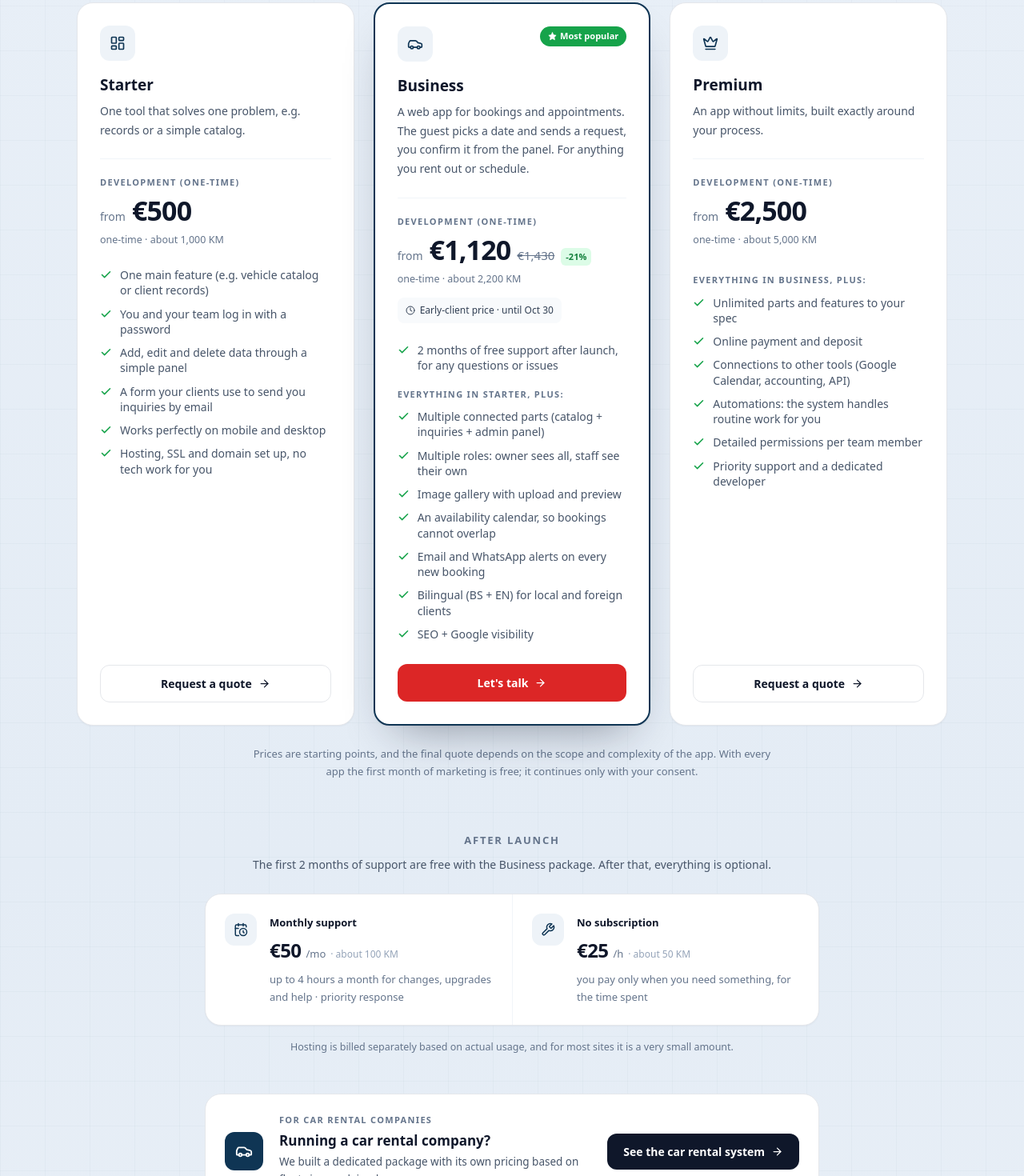
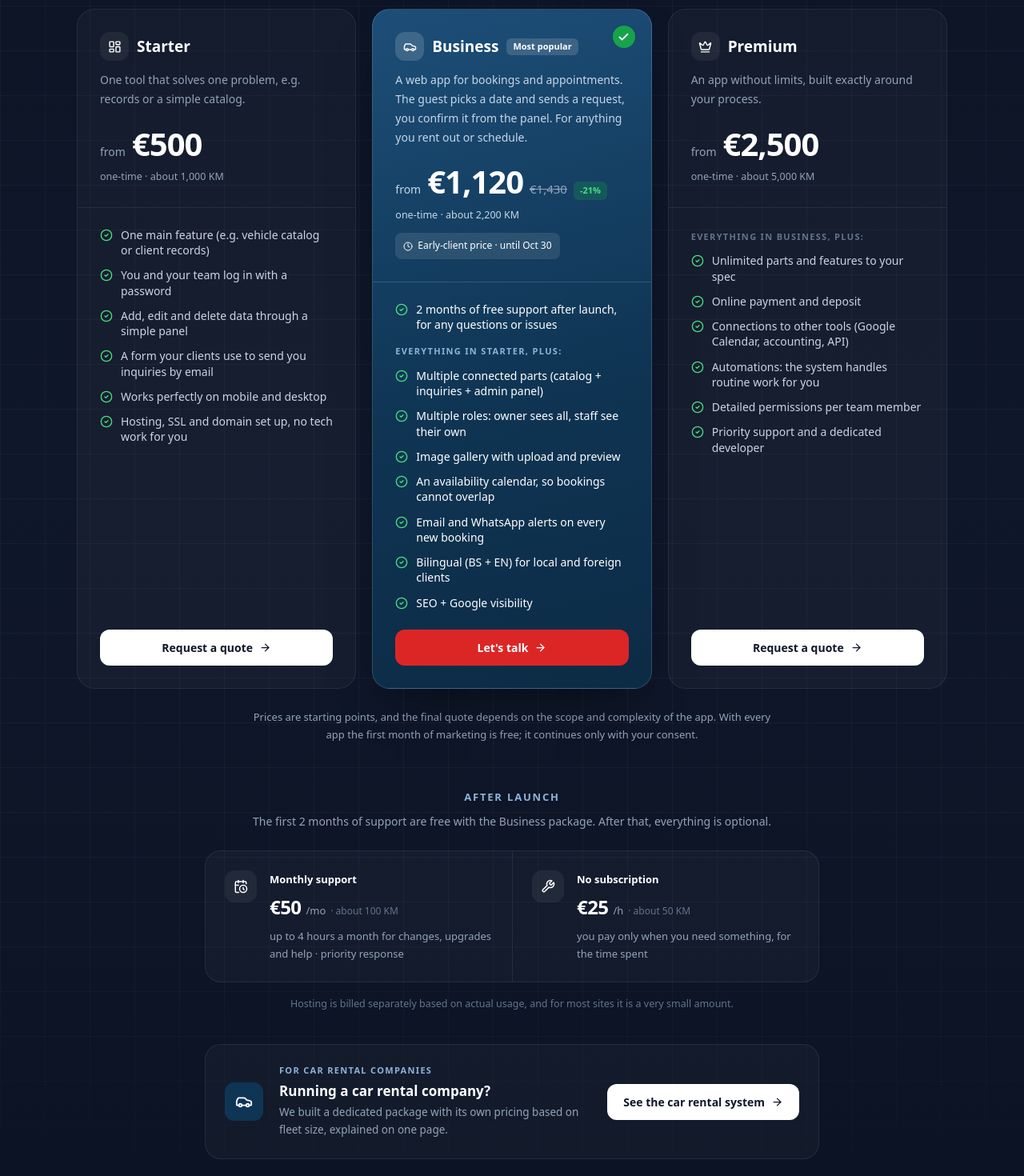
Before and after one commit to Bakeee99/mehiccdev, a Next.js app: page / in a window 1280 px wide. Shown: the part 6640-8110 px from the top of the page at 80% size. Built offline with nearby package versions, Linux system fonts and the light colour scheme.

Commit message:
feat: tamni cjenovnik aplikacija po referenci, marketing paketi odvojeni

```diff
--- a/components/sections/Pricing.tsx
+++ b/components/sections/Pricing.tsx
@@ -24,11 +24,11 @@
 "use client";
 
 import {
-  ArrowRight, Check, Clock, Star, LayoutDashboard, Car, Crown, Rocket, TrendingUp,
+  ArrowRight, Check, CircleCheck, Clock, Star, LayoutDashboard, Car, Crown, Rocket, TrendingUp,
   CalendarClock, Wrench, type LucideIcon,
 } from "lucide-react";
 import { useLanguage } from "@/components/ui/LanguageProvider";
-import { PlanCard, SOFT } from "@/components/ui/kit";
+import { PlanCard } from "@/components/ui/kit";
 
 type AppPlan = { name: string; tag: string; price: string; alt?: string; kmNote?: string; oldPrice?: string; promoNote?: string; discountBadge?: string; ctaLabel?: string; monthly: string; from?: boolean; gift: string; features: string[] };
 type MktPlan = { alt?: string; name: string; tag: string; price: string; note: string; features: string[] };
@@ -238,17 +238,69 @@ const PRICING: Record<"bs" | "en", PricingData> = {
 
 const APP_ICONS: LucideIcon[] = [LayoutDashboard, Car, Crown];
 const MKT_ICONS: LucideIcon[] = [Rocket, TrendingUp, Star];
+const isHeader = (f: string) => f.startsWith("SVE") || f.startsWith("EVERYTHING");
 
-/* zaglavlje bloka, isto kao u ostalim sekcijama */
-function Head({ eyebrow, h, accent, sub }: { eyebrow: string; h: string; accent?: string; sub: string }) {
+function Head({ eyebrow, h, accent, sub, dark = false }: { eyebrow: string; h: string; accent?: string; sub: string; dark?: boolean }) {
   return (
     <div className="mx-auto max-w-2xl text-center">
-      <p className="text-[13px] font-semibold uppercase tracking-[0.14em] text-[#64748B]">{eyebrow}</p>
-      <h2 className="mt-4 text-[32px] leading-[1.12] sm:text-[44px] font-semibold tracking-[-0.03em] text-[#0F172A]">
-        {h}{accent && <> <span className="text-[#0F3554]">{accent}</span></>}
+      <p className={`text-[13px] font-semibold uppercase tracking-[0.14em] ${dark ? "text-[#8FB3D9]" : "text-[#64748B]"}`}>{eyebrow}</p>
+      <h2 className={`mt-4 text-[32px] leading-[1.12] sm:text-[44px] font-semibold tracking-[-0.03em] ${dark ? "text-white" : "text-[#0F172A]"}`} style={{ textWrap: "balance" }}>
+        {h}{accent && <> <span className={dark ? "text-[#8FB3D9]" : "text-[#0F3554]"}>{accent}</span></>}
       </h2>
-      <p className="mx-auto mt-5 max-w-xl text-[16px] leading-relaxed text-[#475569]">{sub}</p>
+      <p className={`mx-auto mt-5 max-w-xl text-[16px] leading-relaxed ${dark ? "text-[#94A3B8]" : "text-[#475569]"}`}>{sub}</p>
     </div>
+  );
+}
+
+function AppCard({ plan, icon: Icon, featured, d }: { plan: AppPlan; icon: LucideIcon; featured: boolean; d: (typeof PRICING)["bs"] }) {
+  return (
+    <article
+      className={`relative flex flex-col rounded-[22px] border ${featured ? "border-white/15" : "border-white/[0.08] bg-white/[0.03]"}`}
+      style={featured ? { background: "linear-gradient(165deg, #1D4E78 0%, #0F3554 55%, #0C2B45 100%)", boxShadow: "0 30px 60px -30px rgba(0,0,0,0.6)" } : undefined}
+    >
+      {featured && (
+        <span className="absolute right-5 top-5 grid h-7 w-7 place-items-center rounded-full bg-[#16A34A] text-white"><Check size={15} strokeWidth={3} /></span>
+      )}
+      <div className="p-6 sm:p-7">
+        <div className="flex flex-wrap items-center gap-2.5 pr-10">
+          <span className={`grid h-9 w-9 place-items-center rounded-xl ${featured ? "bg-white/15" : "bg-white/[0.06]"} text-white`}><Icon size={17} /></span>
+          <h3 className="text-[19px] font-semibold text-white">{plan.name}</h3>
+          {featured && <span className="rounded-md bg-white/15 px-2 py-0.5 text-[11px] font-semibold text-white">{d.popular}</span>}
+        </div>
+        <p className={`mt-3 text-[14px] leading-relaxed ${featured ? "text-[#C7D7E8]" : "text-[#94A3B8]"}`}>{plan.tag}</p>
+        <p className="mt-6 flex flex-wrap items-baseline gap-x-2">
+          {plan.from && <span className={`text-[14px] ${featured ? "text-[#C7D7E8]" : "text-[#94A3B8]"}`}>{d.from}</span>}
+          <span className="text-[40px] leading-none font-semibold tracking-tight text-white tabular-nums">{plan.price}</span>
+          {plan.oldPrice && <span className="text-[15px] text-[#94A3B8] line-through">{plan.oldPrice}</span>}
+          {plan.discountBadge && <span className="rounded-md bg-[#16A34A]/25 px-2 py-0.5 text-[11px] font-semibold text-[#4ADE80]">{plan.discountBadge}</span>}
+        </p>
+        <p className={`mt-2 text-[12.5px] ${featured ? "text-[#C7D7E8]" : "text-[#94A3B8]"}`}>{[d.once, plan.alt].filter(Boolean).join(" · ")}</p>
+        {plan.promoNote && (
+          <p className="mt-3 inline-flex items-center gap-1.5 rounded-lg bg-white/10 px-2.5 py-1.5 text-[12px] font-medium text-white"><Clock size={12} /> {plan.promoNote}</p>
+        )}
+      </div>
+
+      <div className={`border-t px-6 py-6 sm:px-7 ${featured ? "border-white/15" : "border-white/[0.08]"}`}>
+        <ul className="space-y-3">
+          {plan.features.map((f) =>
+            isHeader(f) ? (
+              <li key={f} className={`pt-1 text-[11px] font-semibold uppercase tracking-[0.12em] ${featured ? "text-[#8FB3D9]" : "text-[#64748B]"}`}>{f}</li>
+            ) : (
+              <li key={f} className={`flex items-start gap-2.5 text-[14px] leading-snug ${featured ? "text-white" : "text-[#CBD5E1]"}`}>
+                <CircleCheck size={16} className="mt-0.5 shrink-0 text-[#4ADE80]" />{f}
+              </li>
+            )
+          )}
+        </ul>
+      </div>
+
+      <div className="mt-auto px-6 pb-6 sm:px-7 sm:pb-7">
+        <a href="#kontakt"
+           className={`inline-flex w-full items-center justify-center gap-2 rounded-xl px-5 py-3 text-[14px] font-semibold transition-colors ${featured ? "bg-[#DC2626] text-white hover:bg-[#B91C1C]" : "bg-white text-[#0F172A] hover:bg-[#E2E8F0]"}`}>
+          {plan.ctaLabel ?? d.cta} <ArrowRight size={15} />
+        </a>
+      </div>
+    </article>
   );
 }
 
@@ -258,61 +310,43 @@ export function Pricing() {
   const AFTER_ICONS: LucideIcon[] = [CalendarClock, Wrench];
 
   return (
+    <>
       <section id="cjenovnik" className="relative scroll-mt-24 overflow-hidden"
-             style={{ background: "linear-gradient(180deg, #FFFFFF 0%, #E8EFF7 9%, #E4ECF5 50%, #EBF1F8 88%, #FFFFFF 100%)" }}>
-      <div aria-hidden className="pointer-events-none absolute inset-0 opacity-50"
+               style={{ background: "linear-gradient(180deg, #0B1324 0%, #0F172A 50%, #0B1324 100%)" }}>
+        <div aria-hidden className="pointer-events-none absolute inset-0"
              style={{
-             backgroundImage: "linear-gradient(to right, rgba(15,53,84,0.06) 1px, transparent 1px), linear-gradient(to bottom, rgba(15,53,84,0.06) 1px, transparent 1px)",
+               backgroundImage: "linear-gradient(to right, rgba(255,255,255,0.035) 1px, transparent 1px), linear-gradient(to bottom, rgba(255,255,255,0.035) 1px, transparent 1px)",
                backgroundSize: "56px 56px",
-             maskImage: "linear-gradient(to bottom, transparent 0%, black 15%, black 85%, transparent 100%)",
-             WebkitMaskImage: "linear-gradient(to bottom, transparent 0%, black 15%, black 85%, transparent 100%)",
+               maskImage: "linear-gradient(to bottom, transparent 0%, black 20%, black 80%, transparent 100%)",
+               WebkitMaskImage: "linear-gradient(to bottom, transparent 0%, black 20%, black 80%, transparent 100%)",
              }} />
         <div className="relative mx-auto max-w-6xl px-6 lg:px-8">
+          <Head dark eyebrow={d.eyebrow} h={d.heading} accent={d.headingAccent} sub={d.subtitle} />
 
-        <Head eyebrow={d.eyebrow} h={d.heading} accent={d.headingAccent} sub={d.subtitle} />
-
-        <div className="mt-12 grid gap-6 lg:grid-cols-3 lg:items-stretch">
+          <div className="mt-14 grid gap-5 lg:grid-cols-3 lg:items-stretch">
             {d.apps.map((plan, i) => (
-            <PlanCard
-              key={plan.name}
-              icon={APP_ICONS[i]}
-              name={plan.name}
-              tag={plan.tag}
-              priceLabel={d.buildLabel}
-              from={plan.from ? d.from : undefined}
-              price={plan.price}
-              oldPrice={plan.oldPrice}
-              discount={plan.discountBadge}
-              alt={[d.once, plan.alt].filter(Boolean).join(" · ")}
-              promo={plan.promoNote}
-              features={plan.features}
-              cta={plan.ctaLabel ?? d.cta}
-              href="#kontakt"
-              badge={i === 1 ? d.popular : undefined}
-              variant={i === 1 ? "accent" : "plain"}
-            />
+              <AppCard key={plan.name} plan={plan} icon={APP_ICONS[i]} featured={i === 1} d={d} />
             ))}
           </div>
-        <p className="mx-auto mt-6 max-w-2xl text-center text-[13px] leading-relaxed text-[#64748B]">{d.appNote}</p>
+          <p className="mx-auto mt-6 max-w-2xl text-center text-[13px] leading-relaxed text-[#94A3B8]">{d.appNote}</p>
 
-        {/* ══ nakon isporuke: jedna kartica, dvije kolone ══ */}
-        <div className="mt-16 mx-auto max-w-3xl">
-          <p className="text-center text-[13px] font-semibold uppercase tracking-[0.14em] text-[#64748B]">{d.afterHeading}</p>
-          <p className="mt-2 text-center text-[14px] text-[#475569]">{d.afterSub}</p>
-          <div className="mt-6 grid overflow-hidden rounded-[20px] border border-[#E5E7EB] bg-white sm:grid-cols-2" style={{ boxShadow: SOFT }}>
+          <div className="mx-auto mt-14 max-w-3xl">
+            <p className="text-center text-[13px] font-semibold uppercase tracking-[0.14em] text-[#8FB3D9]">{d.afterHeading}</p>
+            <p className="mt-2 text-center text-[14px] text-[#94A3B8]">{d.afterSub}</p>
+            <div className="mt-6 grid overflow-hidden rounded-[20px] border border-white/[0.08] bg-white/[0.03] sm:grid-cols-2">
               {d.afterBoxes.map((b, i) => {
                 const Icon = AFTER_ICONS[i];
                 return (
-                <div key={b.label} className={`flex gap-4 p-6 ${i > 0 ? "border-t sm:border-t-0 sm:border-l border-[#F1F5F9]" : ""}`}>
-                  <span className="grid h-10 w-10 shrink-0 place-items-center rounded-xl bg-[#EEF3F8] text-[#0F3554]"><Icon size={18} /></span>
+                  <div key={b.label} className={`flex gap-4 p-6 ${i > 0 ? "border-t border-white/[0.08] sm:border-l sm:border-t-0" : ""}`}>
+                    <span className="grid h-10 w-10 shrink-0 place-items-center rounded-xl bg-white/[0.06] text-white"><Icon size={18} /></span>
                     <div>
-                    <p className="text-[13px] font-semibold text-[#0F172A]">{b.label}</p>
+                      <p className="text-[13px] font-semibold text-white">{b.label}</p>
                       <p className="mt-1 flex items-baseline gap-1.5">
-                      <span className="text-[24px] font-semibold tracking-tight text-[#0F172A] tabular-nums">{b.price}</span>
-                      <span className="text-[13px] text-[#64748B]">{b.per}</span>
-                      {b.alt && <span className="text-[12px] text-[#94A3B8]">· {b.alt}</span>}
+                        <span className="text-[24px] font-semibold tracking-tight text-white tabular-nums">{b.price}</span>
+                        <span className="text-[13px] text-[#94A3B8]">{b.per}</span>
+                        {b.alt && <span className="text-[12px] text-[#64748B]">· {b.alt}</span>}
                       </p>
-                    <p className="mt-1 text-[13px] leading-relaxed text-[#64748B]">{b.sub}</p>
+                      <p className="mt-1 text-[13px] leading-relaxed text-[#94A3B8]">{b.sub}</p>
                     </div>
                   </div>
                 );
@@ -321,24 +355,23 @@ export function Pricing() {
             <p className="mt-4 text-center text-[12.5px] text-[#64748B]">{d.hostingNote}</p>
           </div>
 
-        {/* ══ rent-a-car ══ */}
-        <a
-          href="/rjesenja/rent-a-car"
-          className="group mt-12 mx-auto flex max-w-3xl flex-col sm:flex-row sm:items-center gap-5 rounded-[20px] border border-[#E5E7EB] bg-white p-6 transition-colors hover:border-[#CBD5E1]"
-        >
+          <a href="/rjesenja/rent-a-car"
+             className="group mx-auto mt-10 flex max-w-3xl flex-col gap-5 rounded-[20px] border border-white/[0.08] bg-white/[0.03] p-6 transition-colors hover:border-white/20 sm:flex-row sm:items-center">
             <span className="grid h-12 w-12 shrink-0 place-items-center rounded-xl bg-[#0F3554] text-white"><Car size={22} /></span>
             <span className="flex-1">
-            <span className="block text-[11px] font-semibold uppercase tracking-[0.12em] text-[#64748B]">{d.rcBanner.eyebrow}</span>
-            <span className="mt-1 block text-[17px] font-semibold text-[#0F172A]">{d.rcBanner.title}</span>
-            <span className="mt-1 block text-[13.5px] leading-relaxed text-[#475569]">{d.rcBanner.desc}</span>
+              <span className="block text-[11px] font-semibold uppercase tracking-[0.12em] text-[#8FB3D9]">{d.rcBanner.eyebrow}</span>
+              <span className="mt-1 block text-[17px] font-semibold text-white">{d.rcBanner.title}</span>
+              <span className="mt-1 block text-[13.5px] leading-relaxed text-[#94A3B8]">{d.rcBanner.desc}</span>
             </span>
-          <span className="inline-flex shrink-0 items-center gap-2 rounded-xl bg-[#0F172A] px-5 py-3 text-[14px] font-semibold text-white transition-colors group-hover:bg-[#1E293B]">
+            <span className="inline-flex shrink-0 items-center gap-2 rounded-xl bg-white px-5 py-3 text-[14px] font-semibold text-[#0F172A] transition-colors group-hover:bg-[#E2E8F0]">
               {d.rcBanner.cta} <ArrowRight size={15} />
             </span>
           </a>
+        </div>
+      </section>
 
-        {/* ══ marketing ══ */}
-        <div className="mt-28">
+      <section id="marketing" className="relative bg-white scroll-mt-24">
+        <div className="mx-auto max-w-6xl px-6 lg:px-8">
           <Head eyebrow={d.mktEyebrow} h={d.mktHeading} sub={d.mktSubtitle} />
           <div className="mt-12 grid gap-6 lg:grid-cols-3 lg:items-stretch">
             {d.mkt.map((plan, i) => (
@@ -361,7 +394,7 @@ export function Pricing() {
           </div>
           <p className="mx-auto mt-6 max-w-2xl text-center text-[13px] leading-relaxed text-[#64748B]">{d.mktNote}</p>
         </div>
-      </div>
       </section>
+    </>
   );
 }
```
Lines whose indentation alone changed are shown as unchanged.
